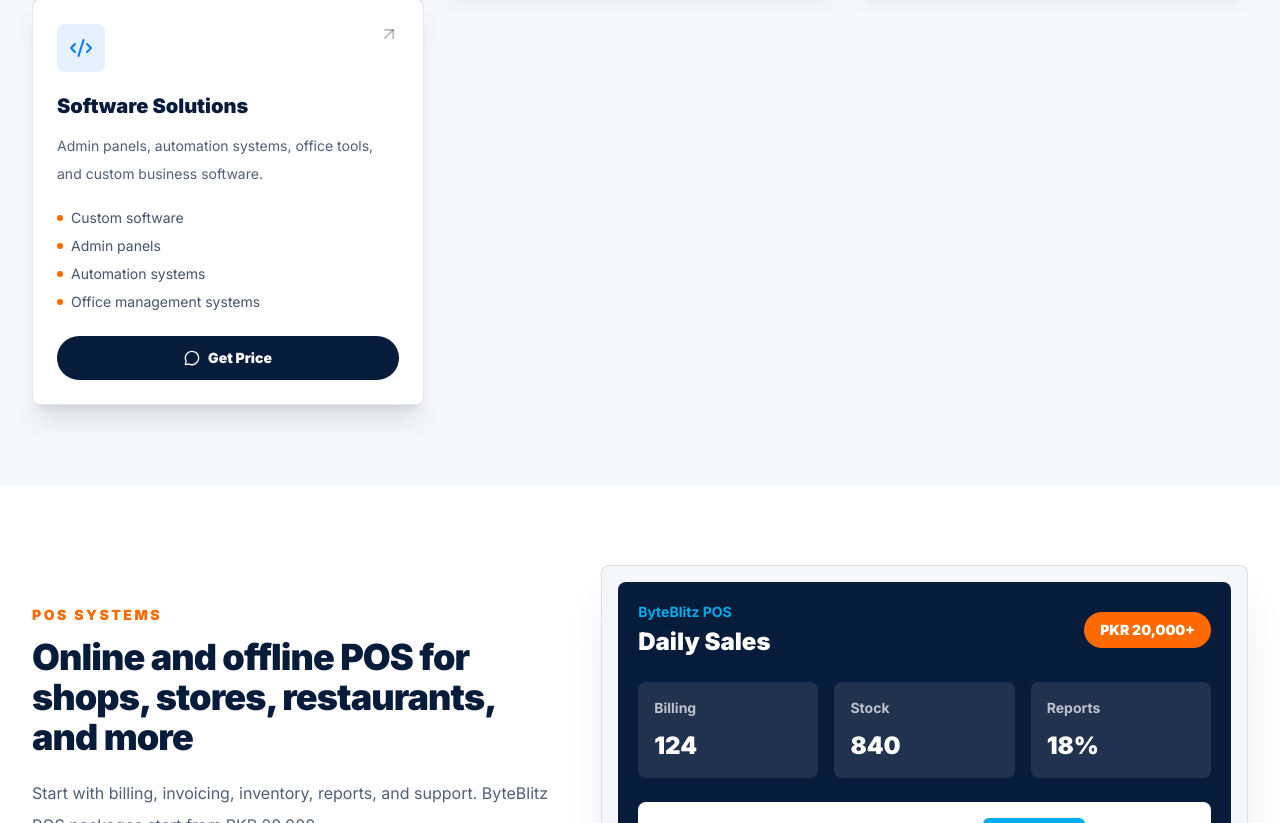
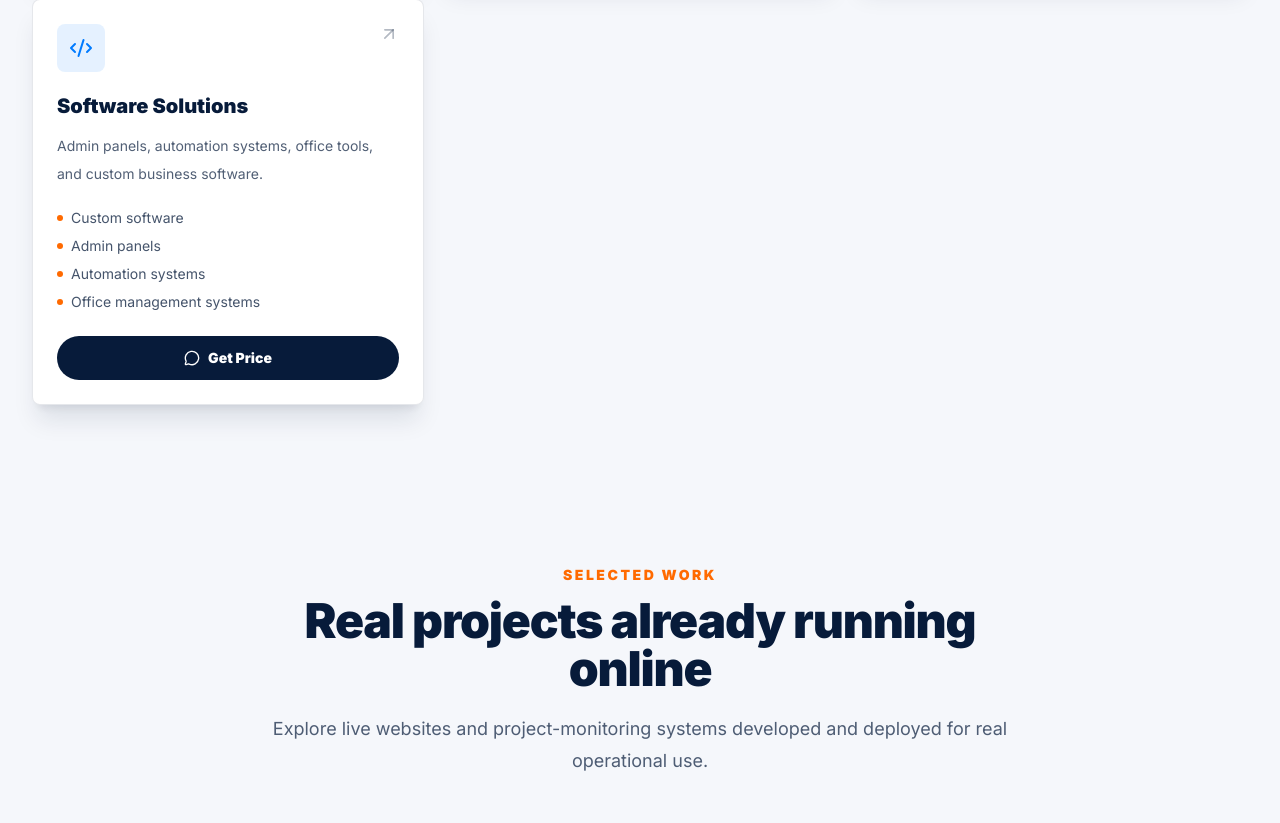
Before and after one commit to MuhammadSaqibKakar/ByteBlitzTechnologies, a Next.js app: page / in a window 1280 px wide. Shown: the part 1977-2800 px from the top of the page. Built offline with nearby package versions, Linux system fonts and the light colour scheme.

Commit message:
Feature real deployed work on the ByteBlitz home page

```diff
--- a/src/app/page.tsx
+++ b/src/app/page.tsx
@@ -10,6 +10,7 @@ import { AnimatedTechTicker } from "@/components/AnimatedTechTicker";
 import { ButtonLink } from "@/components/ButtonLink";
 import { CTASection } from "@/components/CTASection";
 import { HeroMotionLayer } from "@/components/HeroMotionLayer";
+import { PortfolioCard } from "@/components/PortfolioCard";
 import { Reveal, StaggerContainer, StaggerItem } from "@/components/Reveal";
 import { SectionHeading } from "@/components/SectionHeading";
 import { ServiceGrid } from "@/components/ServiceGrid";
@@ -17,6 +18,7 @@ import { TechHeroVisual } from "@/components/TechHeroVisual";
 import {
   defaultWhatsAppMessage,
   posWhatsAppMessage,
+  portfolioItems,
   site,
   whatsappUrl,
   whyChooseUs,
@@ -86,6 +88,26 @@ export default function Home() {
           />
           <div className="mt-12">
             <ServiceGrid />
+          </div>
+        </div>
+      </section>
+
+      <section className="bg-[#F5F7FB] px-4 py-20 sm:px-6 lg:px-8">
+        <div className="mx-auto max-w-7xl">
+          <SectionHeading
+            eyebrow="Selected Work"
+            title="Real projects already running online"
+            description="Explore live websites and project-monitoring systems developed and deployed for real operational use."
+          />
+          <StaggerContainer className="mt-12 grid gap-6 md:grid-cols-2">
+            {portfolioItems.map((item) => (
+              <PortfolioCard key={item.title} item={item} />
+            ))}
+          </StaggerContainer>
+          <div className="mt-10 flex justify-center">
+            <ButtonLink href="/portfolio" icon={ArrowRight} variant="outline">
+              View Full Portfolio
+            </ButtonLink>
           </div>
         </div>
       </section>
```
